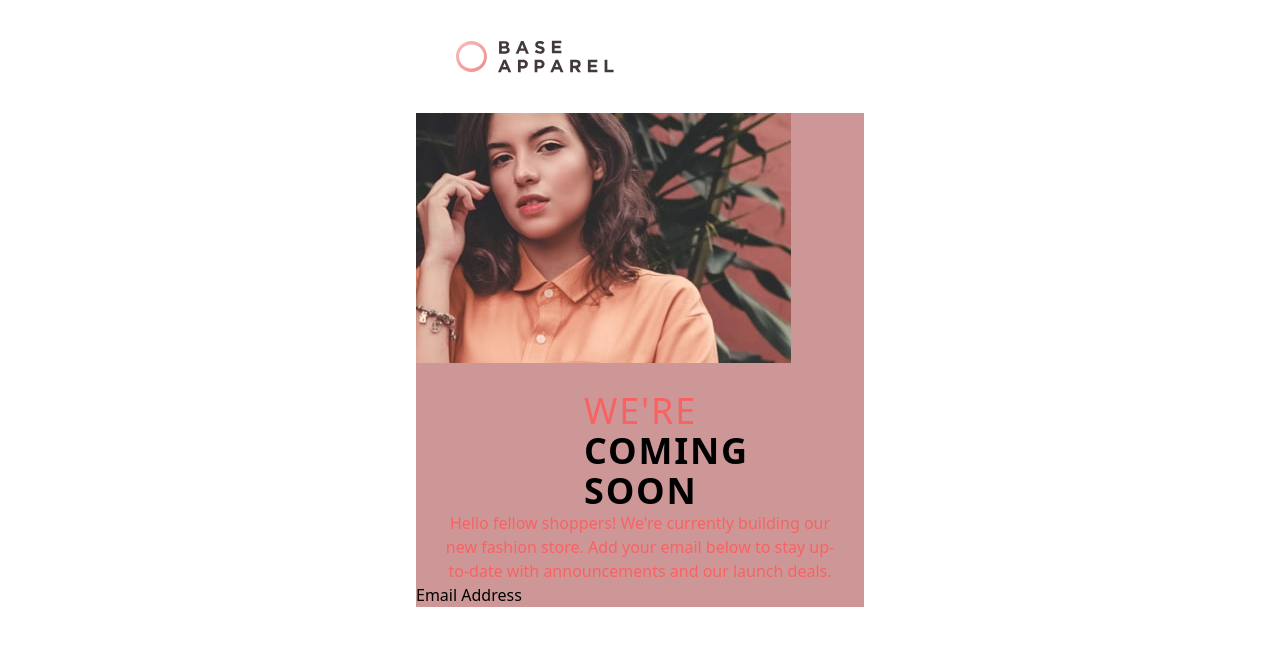
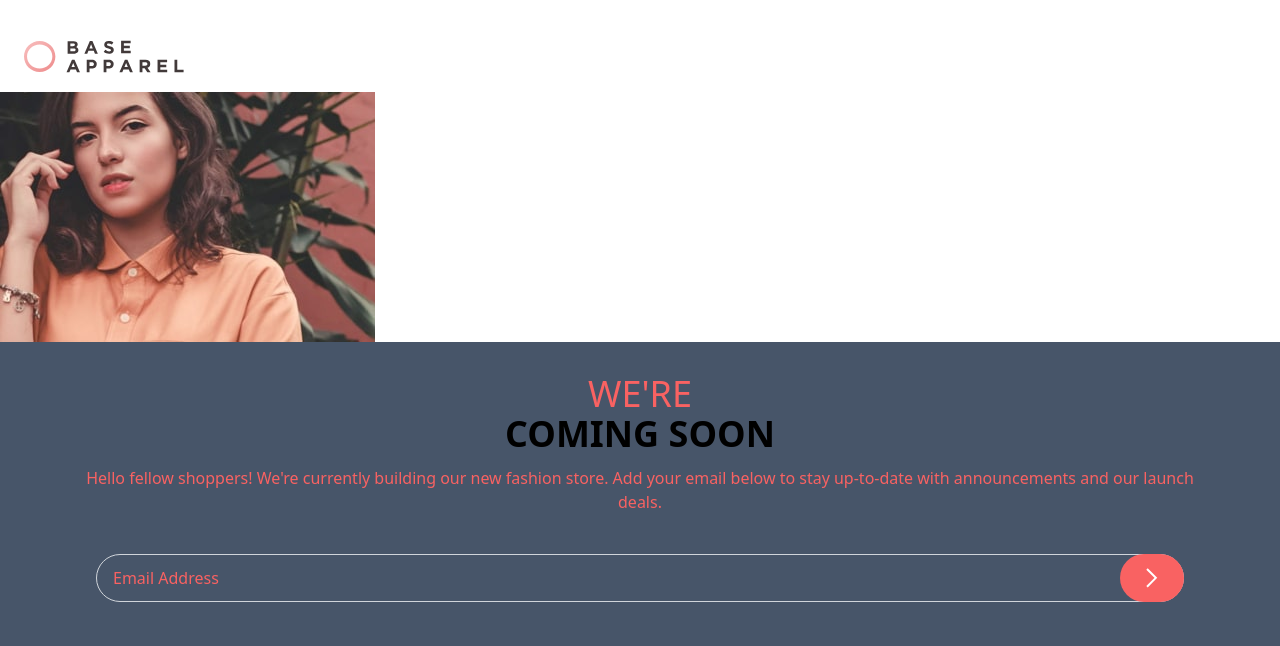
Before and after one commit to Seunfunmib/Business-apparel-Design, a plain HTML site: page src/index.html in a window 1280 px wide. Drawn offline with Linux system fonts and the light colour scheme.

Commit message:
progress

```diff
--- a/src/index.html
+++ b/src/index.html
@@ -11,27 +11,28 @@
   <!-- Feel free to remove these styles or customise in your own stylesheet 👍 -->
 
 </head>
-<body class="overflow-auto">
-  <main class="w-[35vw] h-[100%] bg-desaturated-red m-auto">
-    <div>
+<body class="overflow-hidden">
+  <main class="w-screen h-screen bg-white m-auto">
+    <div class="">
     <!-- Company logo -->
-      <div
-        class="p-10 bg-white">
-        <img src="../images/logo.svg" alt="company-logo">
-      </div>
+    <div class="h-3 mx-6 my-10 bg-white">
+      <img src="../images/logo.svg" alt="company-logo" class="w-40 h-auto">
+    </div>
+
     <!-- Image Section -->
     <div
       class="">
-      <img src="../images/hero-mobile.jpg" alt="hero-section">
+      <img src="../images/hero-mobile.jpg" classs="w-[100%]" alt="hero-section">
     </div>
     <!-- Heading Text Section -->
-    <div class=" font-thin pt-7 text-4xl m-auto text-center font-900 w-[25%] text-soft-red tracking-wider">
+  <div class=" bg-slate-600 h-screen">
+    <div class="text-center font-thin w-[40%] m-auto pt-8 pb-3 text-4xl text-soft-red">
       WE'RE
-      <span
-        class=" text-black font-bold">
+      <br><span class="text-black font-bold">
         COMING SOON
       </span>
-    </div>
+</div>
+
     <!-- Main Text Section -->
 
     <div
@@ -39,13 +40,23 @@
       Hello fellow shoppers! We're currently building our new fashion store. Add your email below to stay up-to-date with announcements and our launch deals.
     </div>
 
+    <!-- Input Type Section -->
+
+    <div class="flex justify-center items-center pt-4 pb-18">
+      <div class="relative mt-6 w-[85%]">
+        <input
+          class="w-full h-12 px-4 py-2 rounded-full border border-gray-300 bg-transparent placeholder:text-soft-red" placeholder="Email Address" type="email">
+        <div
+          class="absolute right-0 top-0 h-full flex items-center justify-center bg-soft-red rounded-full w-16">
+        <img
+          class="p-3" src="/images/icon-arrow.svg" alt="icon-img">
+        </div>
+      </div>
+  </div>
 
 
 
 
-
-
-  Email Address
 
   <!-- <footer>
     <p class="attribution">
--- a/tailwind.config.js
+++ b/tailwind.config.js
@@ -15,7 +15,17 @@ module.exports = {
         "desaturated-red":"#ce9797",
         "soft-red":"#f96262",
         "dark-grayish-red":"#413a3a",
-      }
+      },
+      letterSpacing: {
+        tightest: '-.075em',
+        tighter: '-.05em',
+        tight: '-.025em',
+        normal: '0',
+        wide: '.025em',
+        wider: '.05em',
+        widest: '.1em',
+        widest: '.25em',
+      },
     },
   },
   plugins: [],
```
Also changed, not shown: dist/output.css.
